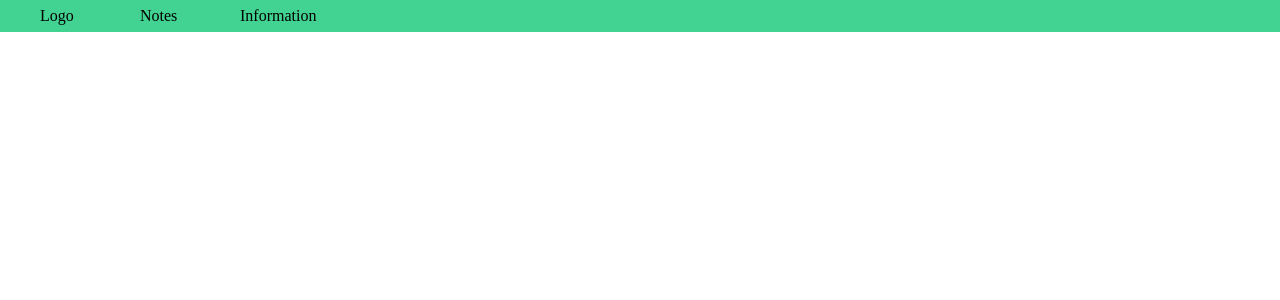
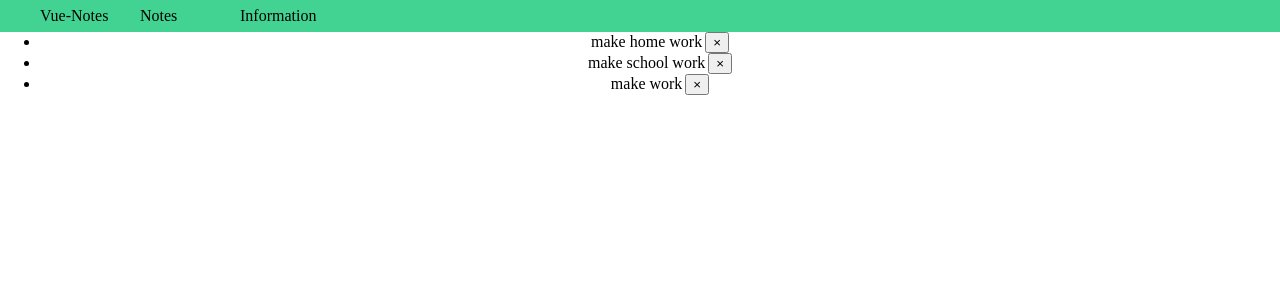
Before and after one commit to AlexeyBezrebriy/vue-note, a Vue app: page / in a window 1280 px wide. Shown: the top 300 px of the page. Built offline with nearby package versions, Linux system fonts and the light colour scheme.

Commit message:
create TodoList

```diff
--- a/src/App.vue
+++ b/src/App.vue
@@ -1,21 +1,28 @@
 <template>
-  <div class="header">
-    <nav class="menu">
-      <ul class="menu__items">
-        <li class="menu__item">Logo</li>
-        <li class="menu__item">Notes</li>
-        <li class="menu__item">Information</li>
-      </ul>
-    </nav>
+  <div>
+    <NavBar />
+    <TodoList v-bind:todos="todos" />
   </div>
 </template>
 
 <script>
+  import NavBar from "@/components/NavBar.vue"
+  import TodoList from "@/components/TodoList.vue"
   export default {
     data() {
-      return {}
+      return {
+        todos: [
+          { id: 1, title: "make home work", completed: false },
+          { id: 2, title: "make school work", completed: false },
+          { id: 3, title: "make work", completed: false },
+        ],
+      }
     },
     methods: {},
+    components: {
+      NavBar,
+      TodoList,
+    },
   }
 </script>
 
@@ -24,20 +31,4 @@
     margin: 0;
     box-sizing: border-box;
   }
-
-  .header {
-    background-color: #42d392;
-    height: 2rem;
-  }
-  .menu__items {
-    height: 2rem;
-    display: flex;
-    flex-direction: row;
-    justify-content: start;
-    align-items: center;
-  }
-  .menu__item {
-    display: block;
-    width: 100px;
-  }
 </style>
--- /dev/null
+++ b/src/components/NavBar.vue
@@ -0,0 +1,33 @@
+<template>
+  <div>
+    <nav class="menu">
+      <ul class="menu__items">
+        <li class="menu__item">Vue-Notes</li>
+        <li class="menu__item">Notes</li>
+        <li class="menu__item">Information</li>
+      </ul>
+    </nav>
+  </div>
+</template>
+
+<script>
+  export default {}
+</script>
+
+<style>
+  .menu {
+    background-color: #42d392;
+    height: 2rem;
+  }
+  .menu__items {
+    height: 2rem;
+    display: flex;
+    flex-direction: row;
+    justify-content: start;
+    align-items: center;
+  }
+  .menu__item {
+    display: block;
+    width: 100px;
+  }
+</style>
--- /dev/null
+++ b/src/components/TodoItem.vue
@@ -0,0 +1,30 @@
+<template>
+  <div>
+    <li class="todo-item">
+      <span>
+        {{ todo.title }}
+      </span>
+      <button class="btn-delete">&times;</button>
+    </li>
+  </div>
+</template>
+
+<script>
+  export default {
+    props: {
+      todo: {
+        type: Object,
+        required: true,
+      },
+    },
+  }
+</script>
+
+<style>
+  .todo-item {
+    text-align: center;
+  }
+  .btn-delete {
+    margin-left: 3px;
+  }
+</style>
--- /dev/null
+++ b/src/components/TodoList.vue
@@ -0,0 +1,19 @@
+<template>
+  <div>
+    <ul>
+      <TodoItem v-for="todo in todos" v-bind:todo="todo" />
+    </ul>
+  </div>
+</template>
+
+<script>
+  import TodoItem from "@/components/TodoItem.vue"
+  export default {
+    components: {
+      TodoItem,
+    },
+    props: ["todos"],
+  }
+</script>
+
+<style></style>
```
